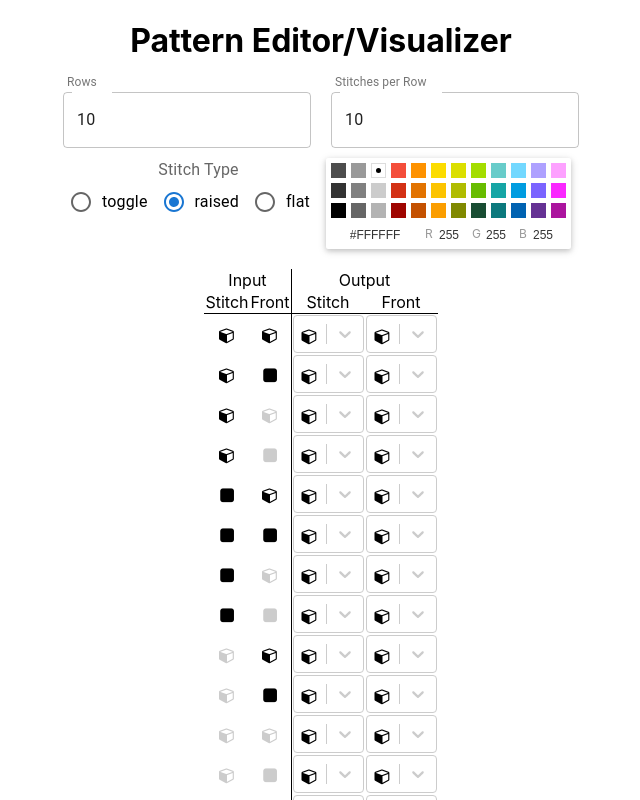
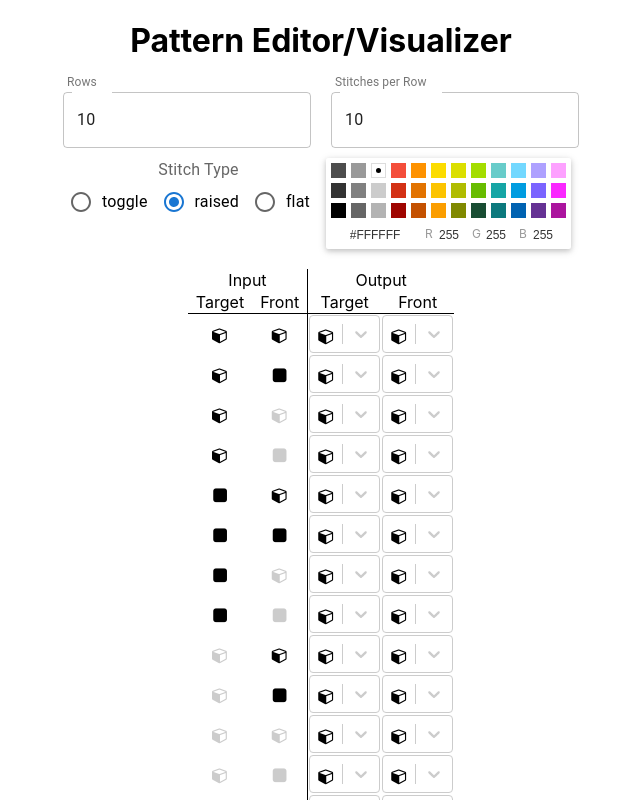
Before and after one commit to amyjzhu/shadow-playground, a React (Create React App) app in the folder pattern-editor/: page / in a window 1280 px wide. Shown: the top 800 px of the page, without its empty margins (319-959 px from the left). Built offline with nearby package versions, Linux system fonts and the light colour scheme.

Commit message:
adjust spacing a little

```diff
--- a/pattern-editor/src/HeuristicEditor.jsx
+++ b/pattern-editor/src/HeuristicEditor.jsx
@@ -49,9 +49,11 @@
             <td colSpan="2">Output</td>
           </tr>
           <tr style={{ borderBottom: "1px solid black" }}>
-            <td>Stitch</td>
-            <td className="border">Front</td>
-            <td>Stitch</td>
+            <td style={{ padding: "0px 8px" }}>Target</td>
+            <td className="border" style={{ padding: "0px 8px" }}>
+              Front
+            </td>
+            <td>Target</td>
             <td>Front</td>
           </tr>
           {cases.map((c, i) => (
```
